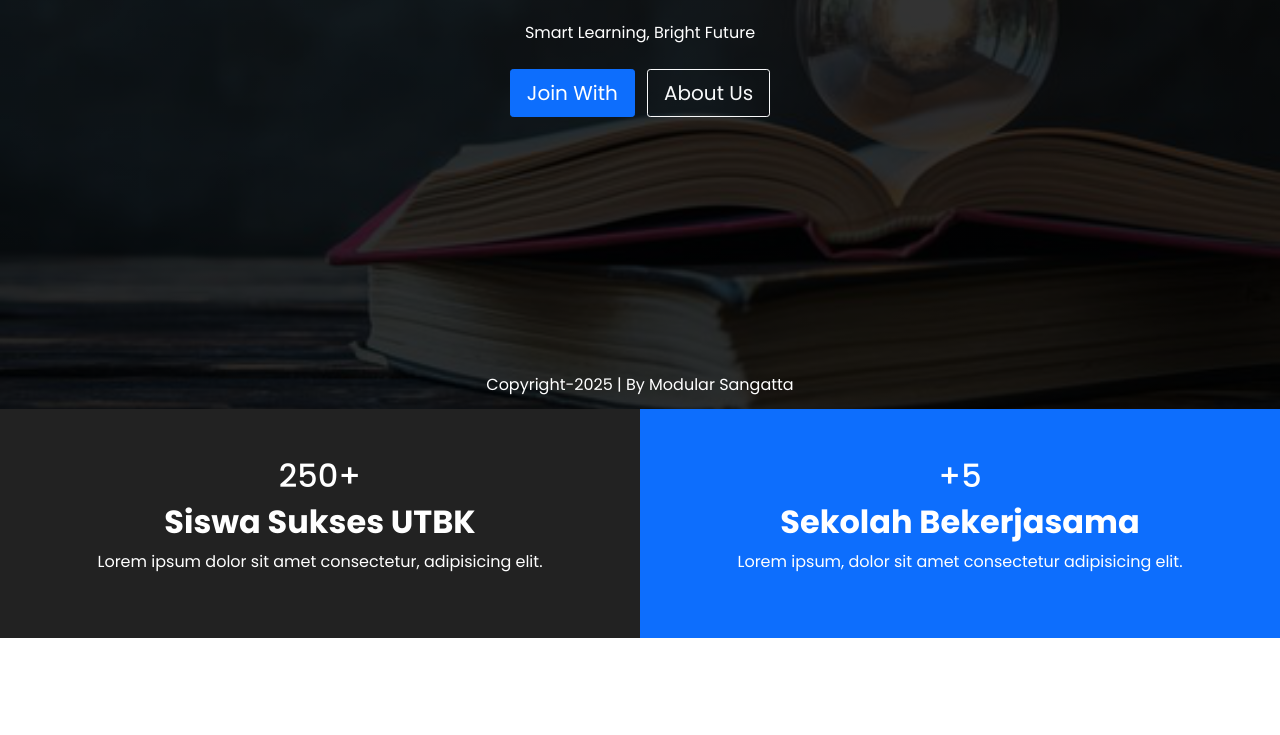
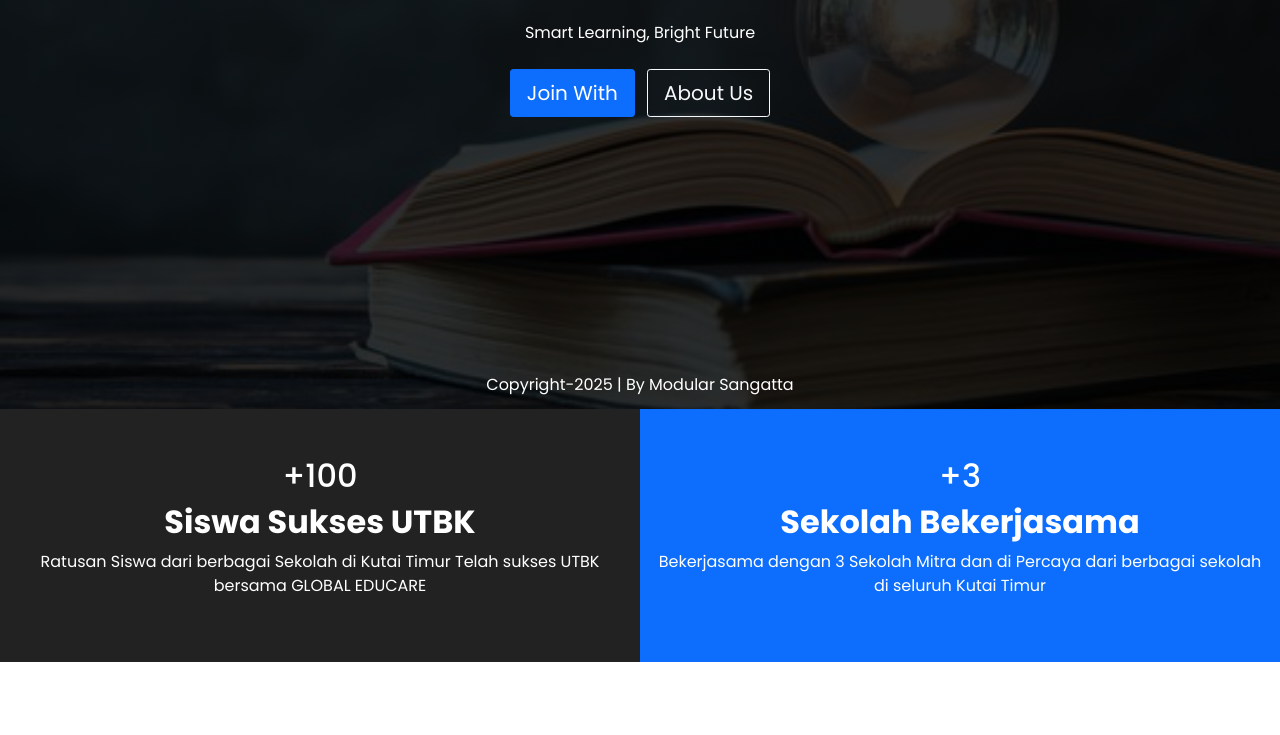
Before and after one commit to irwan2401/globalportal, a plain HTML site: page index.html in a window 1280 px wide. Shown: the part 391-1126 px from the top of the page. Drawn offline with nearby package versions, Linux system fonts and the light colour scheme.

Commit message:
index.html

```diff
--- a/index.html
+++ b/index.html
@@ -93,14 +93,14 @@
       <div class="container-fluid">
         <div class="row row-cols-lg-2 row-cols-1">
           <div class="col text-center py-5 text-white">
-            <h2>250+</h2>
+            <h2>+100</h2>
             <h2 class="fw-bold mb-2">Siswa Sukses UTBK</h2>
-            <p>Lorem ipsum dolor sit amet consectetur, adipisicing elit.</p>
+            <p>Ratusan Siswa dari berbagai Sekolah di Kutai Timur Telah sukses UTBK bersama GLOBAL EDUCARE</p>
           </div>
           <div class="col text-center py-5 bg-primary text-white">
-            <h2>+5</h2>
+            <h2>+3</h2>
             <h2 class="fw-bold mb-2">Sekolah Bekerjasama</h2>
-            <p>Lorem ipsum, dolor sit amet consectetur adipisicing elit.</p>
+            <p>Bekerjasama dengan 3 Sekolah Mitra dan di Percaya dari berbagai sekolah di seluruh Kutai Timur </p>
           </div>
         </div>
       </div>
```
